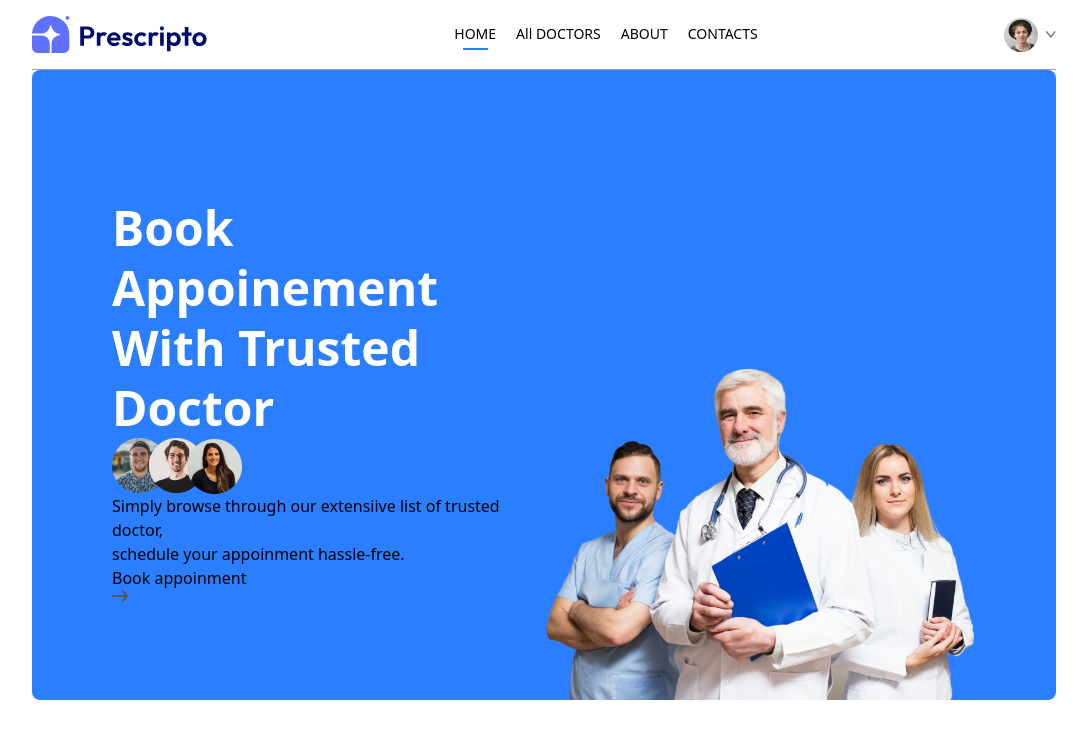
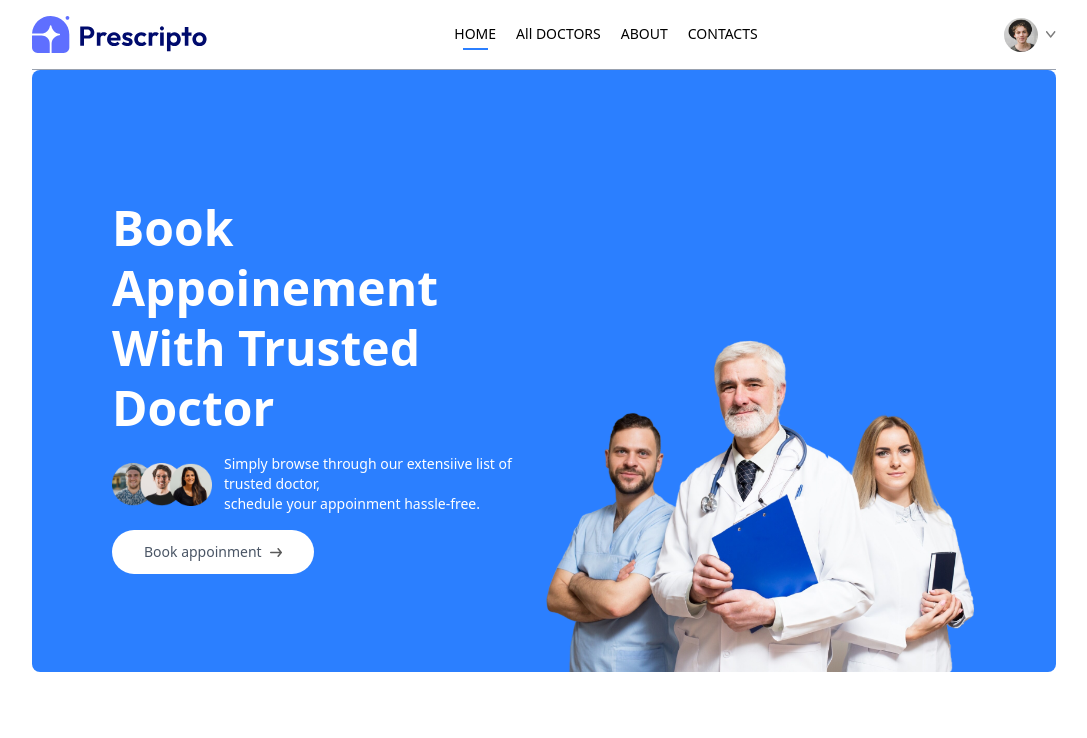
Before and after one commit to roshan-bajgain/Doctor_Appoinment_System_Front-end, a React (Vite) app: page / in a window 1280 px wide. Shown: the top 738 px of the page, without its empty margins (96-1183 px from the left). Built offline with nearby package versions, Linux system fonts and the light colour scheme.

Commit message:
Style the header page

```diff
--- a/src/components/Header.jsx
+++ b/src/components/Header.jsx
@@ -4,24 +4,37 @@ const Header = () => {
   return (
     <div className="flex flex-col md:flex-row flex-wrap bg-blue-500 rounded-lg px-6 md:px-10 lg:px-20">
       {/* Left side */}
-      <div className="md:w-1/2 flex-col items-start justify-center gap-4 py-10 m-auto md:py-[10vw] md:mb-[-30px]">
+      <div className="md:w-1/2 flex flex-col items-start justify-center gap-4 py-10 m-auto md:py-[10vw] md:mb-[-30px]">
         <p className="text-3xl md:text-4xl lg:text-5xl text-white font-semibold leading-tight md:leading-tight lg:leading-tight">
           Book Appoinement <br /> With Trusted Doctor
         </p>
-        <div>
-          <img src={assets.group_profiles} alt="Group profile" />
+        <div className="flex flex-col md:flex-row items-center gap-3 text-white text-sm font-light">
+          <img
+            className="w-25"
+            src={assets.group_profiles}
+            alt="Group profile"
+          />
           <p>
             Simply browse through our extensiive list of trusted doctor,
-            <br /> schedule your appoinment hassle-free.
+            <br className="hidden sm:block" /> schedule your appoinment
+            hassle-free.
           </p>
         </div>
-        <a href="">
-          Book appoinment <img src={assets.arrow_icon} alt="Arrow icon" />
+        <a
+          href="#speciality"
+          className="flex items-center gap-2 bg-white px-8 py-3 mt-6 rounded-full text-gray-600 text-sm w-fit md:m-0 hover:scale-105 transition-all duration-300"
+        >
+          Book appoinment{" "}
+          <img className="w-3" src={assets.arrow_icon} alt="Arrow icon" />
         </a>
       </div>
       {/* right side */}
       <div className="md:w-1/2 relative">
-        <img className="w-full md:absolute bottom-0 h-auto rounded-lg" src={assets.header_img} alt="Header image" />
+        <img
+          className="w-full md:absolute bottom-0 h-auto rounded-lg"
+          src={assets.header_img}
+          alt="Header image"
+        />
       </div>
     </div>
   );
--- /dev/null
+++ b/src/components/SpecialityMenu.jsx
@@ -0,0 +1,9 @@
+import React from 'react'
+
+const SpecialityMenu = () => {
+  return (
+    <div>SpecialityMenu</div>
+  )
+}
+
+export default SpecialityMenu
```
